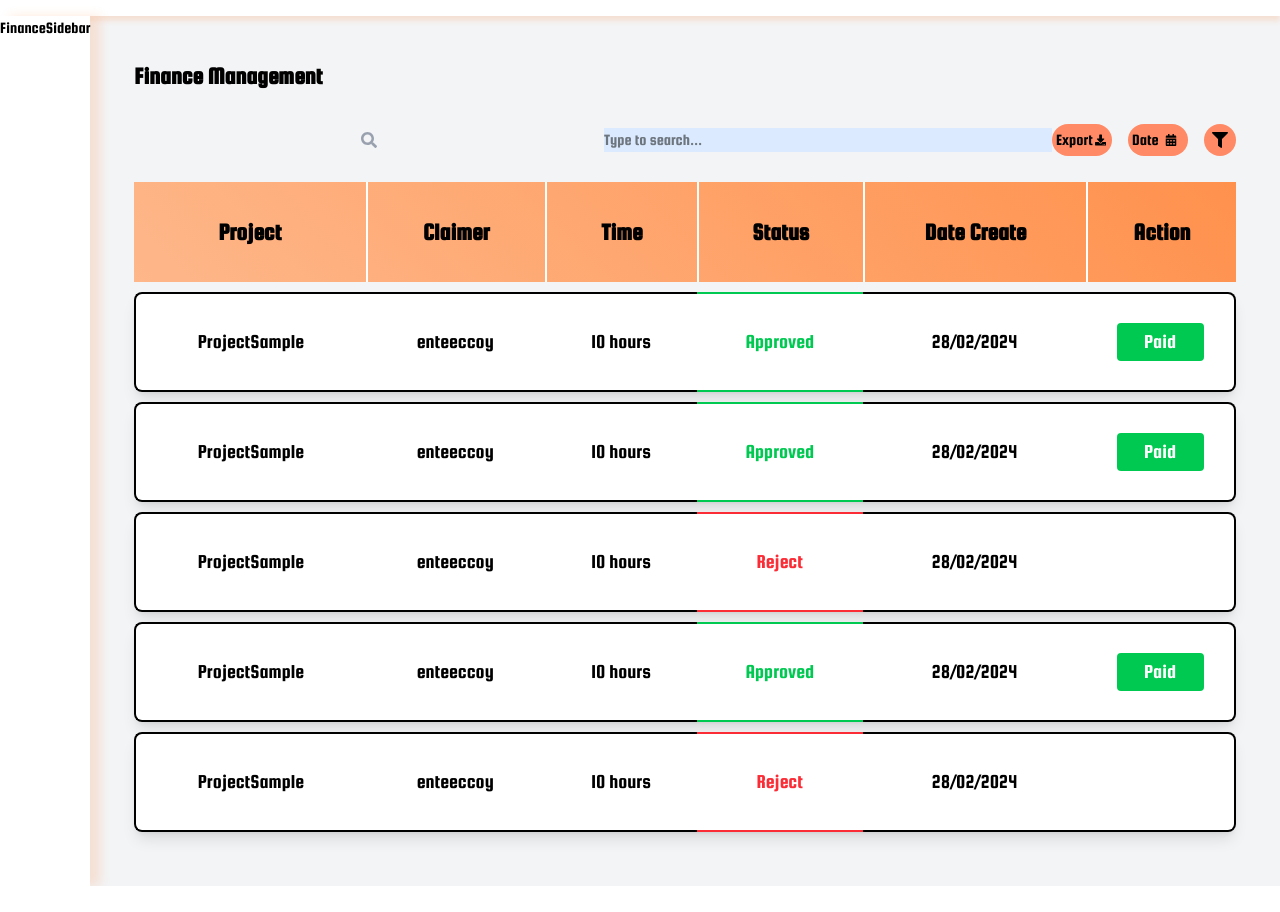
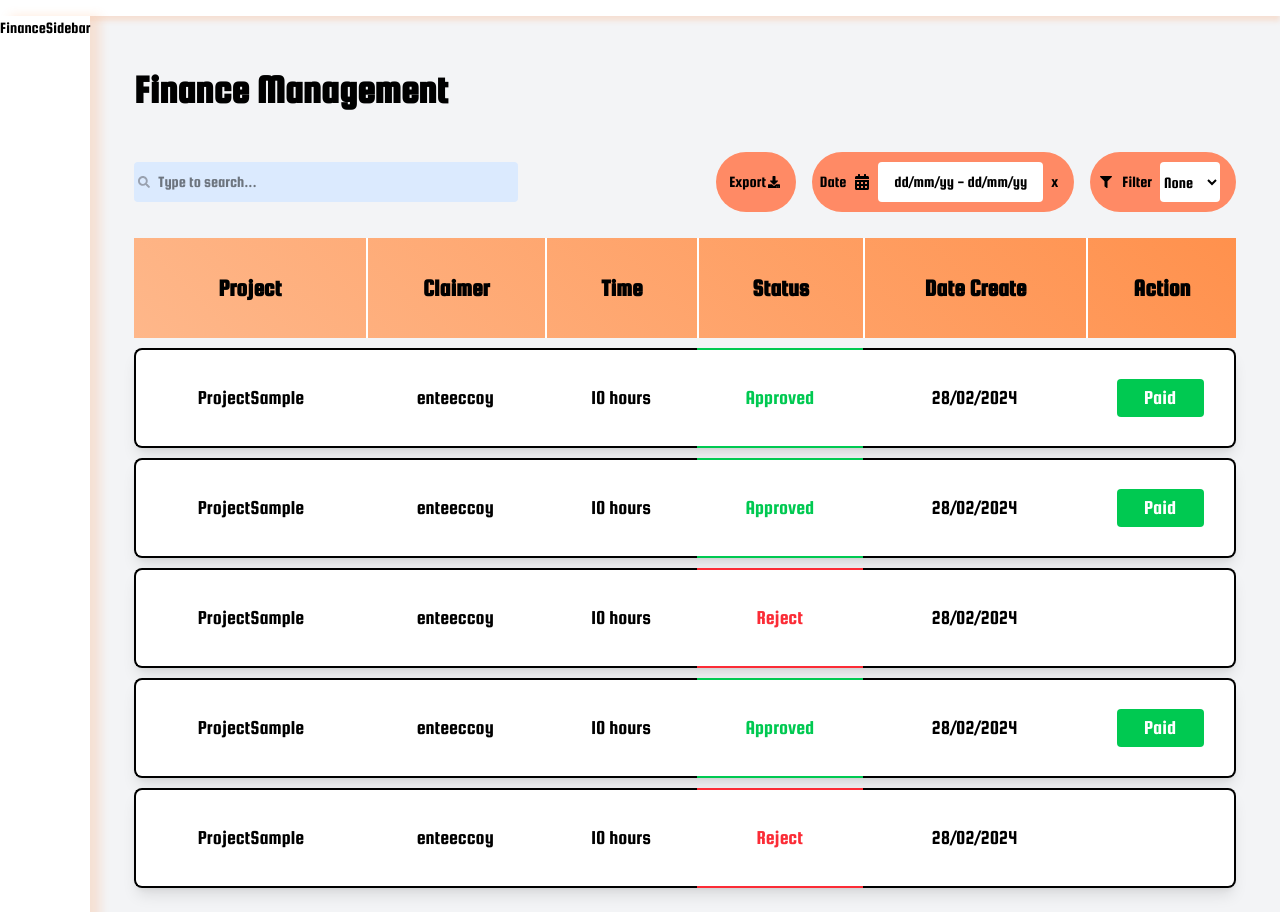
Before and after one commit to MuonNghiCode/work-clock, a React (Vite) app: page /finance in a window 1280 px wide. Shown: the part 40-952 px from the top of the page. Before the commit the page ends 926 px from the top, so only its background shows below. Built offline with nearby package versions, Linux system fonts and the light colour scheme.

Commit message:
Date filter, status filter, search, paginate , payment form

```diff
--- /dev/null
+++ b/src/components/PaymentModal/PaymentModal.tsx
@@ -0,0 +1,102 @@
+import React from "react";
+
+interface PaymentModalProps {
+  isVisible: boolean;
+  onClose: () => void;
+  onConfirm: () => void;
+  claimer: string;
+  date: string;
+}
+
+const PaymentModal: React.FC<PaymentModalProps> = ({
+  isVisible,
+  onClose,
+  onConfirm,
+  claimer,
+  date,
+}) => {
+  if (!isVisible) return null;
+
+  return (
+    <div className="fixed inset-0 bg-black bg-opacity-50 flex justify-center items-center">
+      <div className="bg-white p-6 rounded shadow-lg w-96">
+        <div className="flex justify-between items-center mb-4">
+          <h2 className="text-xl font-bold">Payment</h2>
+          <button onClick={onClose} className="text-red-500 text-xl">
+            ✖
+          </button>
+        </div>
+        <form>
+          <div className="grid grid-cols-2 gap-4 mb-4">
+            <div>
+              <label className="block text-sm">Title</label>
+              <input
+                type="text"
+                placeholder="Enter the title..."
+                className="w-full border p-2 rounded"
+              />
+            </div>
+            <div>
+              <label className="block text-sm">Claimer</label>
+              <input
+                type="text"
+                value={claimer}
+                readOnly
+                className="w-full border p-2 rounded"
+              />
+            </div>
+            <div>
+              <label className="block text-sm">Amount</label>
+              <input
+                type="text"
+                placeholder="Value"
+                className="w-full border p-2 rounded"
+              />
+            </div>
+            <div>
+              <label className="block text-sm">Date</label>
+              <input
+                type="text"
+                value={date}
+                readOnly
+                className="w-full border p-2 rounded"
+              />
+            </div>
+            <div>
+              <label className="block text-sm">Email</label>
+              <input
+                type="email"
+                placeholder="Your email address"
+                className="w-full border p-2 rounded"
+              />
+            </div>
+            <div>
+              <label className="block text-sm">Payment</label>
+              <select className="w-full border p-2 rounded">
+                <option>Card</option>
+                <option>Bank</option>
+                <option>Cash</option>
+              </select>
+            </div>
+          </div>
+          <div className="mb-4">
+            <label className="block text-sm">Message</label>
+            <textarea
+              placeholder="Input your message"
+              className="w-full border p-2 rounded"
+            ></textarea>
+          </div>
+          <button
+            type="button"
+            onClick={onConfirm}
+            className="w-full bg-black text-white py-2 rounded"
+          >
+            Confirm
+          </button>
+        </form>
+      </div>
+    </div>
+  );
+};
+
+export default PaymentModal;
--- a/src/pages/FinancePage/FinancePage.tsx
+++ b/src/pages/FinancePage/FinancePage.tsx
@@ -1,8 +1,14 @@
-import React from "react";
+import React, { useEffect, useState } from "react";
 import { FaSearch } from "react-icons/fa";
 import { FaDownload } from "react-icons/fa";
 import { FaCalendarAlt } from "react-icons/fa";
 import { FaFilter } from "react-icons/fa";
+import { DateRangePicker } from "react-date-range";
+import { format } from "date-fns";
+import "react-date-range/dist/styles.css";
+import "react-date-range/dist/theme/default.css";
+import PaymentModal from "../../components/PaymentModal/PaymentModal";
+import * as XLSX from "xlsx";
 
 interface DataType {
   key: string;
@@ -54,36 +60,216 @@ const data: DataType[] = [
     status: "Reject",
     dateCreate: "28/02/2024",
   },
+  {
+    key: "6",
+    project: "ProjectSample",
+    claimer: "enteeccoy",
+    time: "10 hours",
+    status: "Reject",
+    dateCreate: "28/02/2024",
+  },
+  {
+    key: "7",
+    project: "ProjectSample",
+    claimer: "enteeccoy",
+    time: "10 hours",
+    status: "Reject",
+    dateCreate: "28/02/2024",
+  },
 ];
 
 const FinancePage: React.FC = () => {
-  const handlePay = (key: string) => {
-    //tạo form trả tiền cho claim rq
+  const [dataSource, setDataSource] = useState<DataType[]>([]);
+  const [dateRange, setDateRange] = useState([
+    {
+      startDate: null,
+      endDate: null,
+      key: "selection",
+    },
+  ]);
+  const [isDatePickerVisible, setIsDatePickerVisible] = useState(false);
+  const [searchQuery, setSearchQuery] = useState("");
+  const [isModalVisible, setIsModalVisible] = useState(false);
+  const [selectedItem, setSelectedItem] = useState<DataType | null>(null);
+  const [currentPage, setCurrentPage] = useState(1);
+  const itemsPerPage = 5;
+
+  const toggleDatePicker = () => {
+    setIsDatePickerVisible(!isDatePickerVisible);
+  };
+
+  const defaultDateFormat = "dd/mm/yy";
+  const formattedStartDate = dateRange[0].startDate
+    ? format(dateRange[0].startDate, "dd/MM/yy")
+    : defaultDateFormat;
+  const formattedEndDate = dateRange[0].endDate
+    ? format(dateRange[0].endDate, "dd/MM/yy")
+    : defaultDateFormat;
+
+  const filter = (event: React.ChangeEvent<HTMLSelectElement>) => {
+    const selectedValue = event.target.value;
+    const filteredData = data.filter(
+      (item: DataType) => item.status === selectedValue
+    );
+    setDataSource(filteredData);
+    if (selectedValue === "None") {
+      setDataSource(data);
+    }
+  };
+
+  const filterByDateRange = () => {
+    const { startDate, endDate } = dateRange[0];
+    if (!startDate || !endDate) {
+      setDataSource(data);
+      return;
+    }
+
+    const filteredData = data.filter((item: DataType) => {
+      const itemDate = new Date(item.dateCreate.split("/").reverse().join("-"));
+      return itemDate >= startDate && itemDate <= endDate;
+    });
+
+    setDataSource(filteredData);
+  };
+
+  const clearDateFilter = () => {
+    setDateRange([
+      {
+        startDate: null,
+        endDate: null,
+        key: "selection",
+      },
+    ]);
+    setDataSource(data);
+  };
+
+  const handlePay = (item: DataType) => {
+    setSelectedItem(item);
+    setIsModalVisible(true);
+  };
+
+  const handleConfirmPayment = () => {
+    if (selectedItem) {
+      console.log(`Payment confirmed for item: ${selectedItem.key}`);
+      setIsModalVisible(false);
+      setSelectedItem(null);
+    }
+  };
+
+  useEffect(() => {
+    setDataSource(data);
+  }, [data]);
+
+  useEffect(() => {
+    filterByDateRange();
+  }, [dateRange]);
+
+  useEffect(() => {
+    const filteredData = data.filter((item: DataType) =>
+      item.claimer.toLowerCase().includes(searchQuery.toLowerCase())
+    );
+    setDataSource(filteredData);
+  }, [searchQuery]);
+
+  const exportToExcel = () => {
+    const worksheet = XLSX.utils.json_to_sheet(dataSource, {
+      header: ["Key", "Project", "Claimer", "Time", "Status", "Date Created"],
+    });
+    const workbook = XLSX.utils.book_new();
+    XLSX.utils.book_append_sheet(workbook, worksheet, "FinanceData");
+    XLSX.writeFile(workbook, "FinanceData.xlsx");
+  };
+
+  const indexOfLastItem = currentPage * itemsPerPage;
+  const indexOfFirstItem = indexOfLastItem - itemsPerPage;
+  const currentItems = dataSource.slice(indexOfFirstItem, indexOfLastItem);
+
+  const totalPages = Math.ceil(dataSource.length / itemsPerPage);
+
+  const handleNextPage = () => {
+    if (currentPage < totalPages) {
+      setCurrentPage(currentPage + 1);
+    }
+  };
+
+  const handlePreviousPage = () => {
+    if (currentPage > 1) {
+      setCurrentPage(currentPage - 1);
+    }
   };
 
   return (
     <div className="!mx-auto !p-5">
-      <h1 className="text-2xl font-bold mb-4">Finance Management</h1>
+      <h1 className="text-[40px] font-bold mb-4">Finance Management</h1>
       <div className="flex justify-between items-center py-4">
-        <div className="flex-1 flex items-center space-x-2 ">
-          <FaSearch className="text-gray-400 mx-auto" />
+        <div className="flex-1 flex items-center space-x-2 justify-start bg-blue-100 max-w-sm h-10 rounded">
+          <span>
+            <FaSearch className="text-gray-400 pl-1" />
+          </span>
           <input
             type="text"
             name="search"
             placeholder="Type to search..."
-            className="input input-bordered w-full max-w-md bg-blue-100"
+            className="w-full border-transparent"
+            value={searchQuery}
+            onChange={(e) => setSearchQuery(e.target.value)}
           />
         </div>
         <div className="flex gap-4">
-          <button className="flex items-center justify-center bg-[#ff8a65] rounded-full w-15 h-8 !px-1">
-            Export <FaDownload className="!mx-auto !p-0.5" />
+          <button
+            onClick={exportToExcel}
+            className="flex items-center justify-center bg-[#ff8a65] rounded-full w-20 h-15 cursor-pointer"
+          >
+            <span>Export</span>
+            <span>
+              <FaDownload className="!mx-auto !p-0.5" />
+            </span>
           </button>
-          <button className="flex items-center justify-center bg-[#ff8a65] rounded-full w-15 h-8 !px-1">
-            Date <FaCalendarAlt className="!mx-auto !p-0.5" />
-          </button>
-          <button className="flex items-center justify-center bg-[#ff8a65] rounded-full w-8 h-8">
-            <FaFilter />
-          </button>
+          <div className="flex items-center space-x-2 bg-[#ff8a65] rounded-full p-2 relative">
+            <span>Date</span>
+            <span>
+              <FaCalendarAlt />
+            </span>
+            <button
+              onClick={toggleDatePicker}
+              className="cursor-pointer bg-white px-4 py-2 rounded"
+            >
+              {formattedStartDate} - {formattedEndDate}
+            </button>
+            {isDatePickerVisible && (
+              <div className="absolute top-full right-0 mt-2 z-10">
+                <DateRangePicker
+                  ranges={dateRange}
+                  onChange={(ranges) => setDateRange([ranges.selection])}
+                />
+              </div>
+            )}
+            <button
+              onClick={clearDateFilter}
+              className="bg-none cursor-pointer rounded mr-2"
+            >
+              x
+            </button>
+          </div>
+          <div className="flex items-center space-x-2 bg-[#ff8a65] rounded-full p-2 h-15">
+            <button className="flex items-center">
+              <FaFilter className="!mx-auto !p-0.5" />
+              <span className="ml-2">Filter</span>
+            </button>
+            <label htmlFor="status-filter" className="sr-only">
+              Filter by status
+            </label>
+            <select
+              id="status-filter"
+              className="input input-bordered bg-white w-15 h-10 mr-2 rounded"
+              onChange={filter}
+              defaultValue="None"
+            >
+              <option value="None">None</option>
+              <option value="Approved">Approved</option>
+              <option value="Reject">Reject</option>
+            </select>
+          </div>
         </div>
       </div>
       <table className="min-w-full border-separate border-spacing-y-2.5 border-gray-300 text-black">
@@ -98,7 +284,7 @@ const FinancePage: React.FC = () => {
           </tr>
         </thead>
         <tbody className="w-full text-[20px]">
-          {data.map((item) => (
+          {currentItems.map((item) => (
             <tr
               key={item.key}
               className="h-[100px] bg-white border-black border-2 rounded-lg text-center shadow-lg hover:shadow-2xl"
@@ -128,7 +314,7 @@ const FinancePage: React.FC = () => {
                 {item.status === "Approved" ? (
                   <button
                     className="h-full w-3/4 bg-green-500 text-white rounded px-2 py-1"
-                    onClick={() => handlePay(item.key)}
+                    onClick={() => handlePay(item)}
                   >
                     Paid
                   </button>
@@ -138,8 +324,48 @@ const FinancePage: React.FC = () => {
           ))}
         </tbody>
       </table>
+      <div className="flex justify-center mt-4">
+        <button
+          onClick={handlePreviousPage}
+          disabled={currentPage === 1}
+          className="bg-gray-300 text-black px-4 py-2 rounded"
+        >
+          Previous
+        </button>
+        {[...Array(totalPages)].map((_, index) => (
+          <button
+            key={index}
+            onClick={() => setCurrentPage(index + 1)}
+            className={`px-4 py-2 rounded ${
+              currentPage === index + 1
+                ? "bg-blue-500 text-white"
+                : "bg-gray-300 text-black"
+            }`}
+          >
+            {index + 1}
+          </button>
+        ))}
+        <button
+          onClick={handleNextPage}
+          disabled={currentPage === totalPages}
+          className="bg-gray-300 text-black px-4 py-2 rounded"
+        >
+          Next
+        </button>
+      </div>
+      {selectedItem && (
+        <PaymentModal
+          isVisible={isModalVisible}
+          onClose={() => setIsModalVisible(false)}
+          onConfirm={handleConfirmPayment}
+          claimer={selectedItem.claimer}
+          date={selectedItem.dateCreate}
+        />
+      )}
     </div>
   );
 };
 
 export default FinancePage;
+
+declare module "react-date-range";
```
Also changed, not shown: package.json (+5 -2 lines), 1 other file (tests, documents, lock files or other folders).
